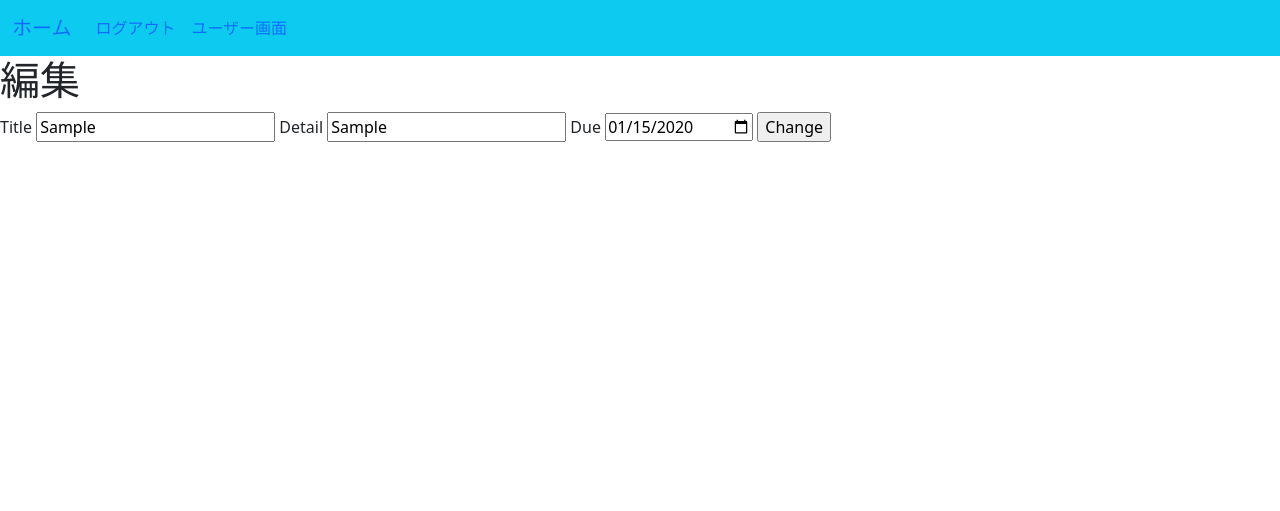
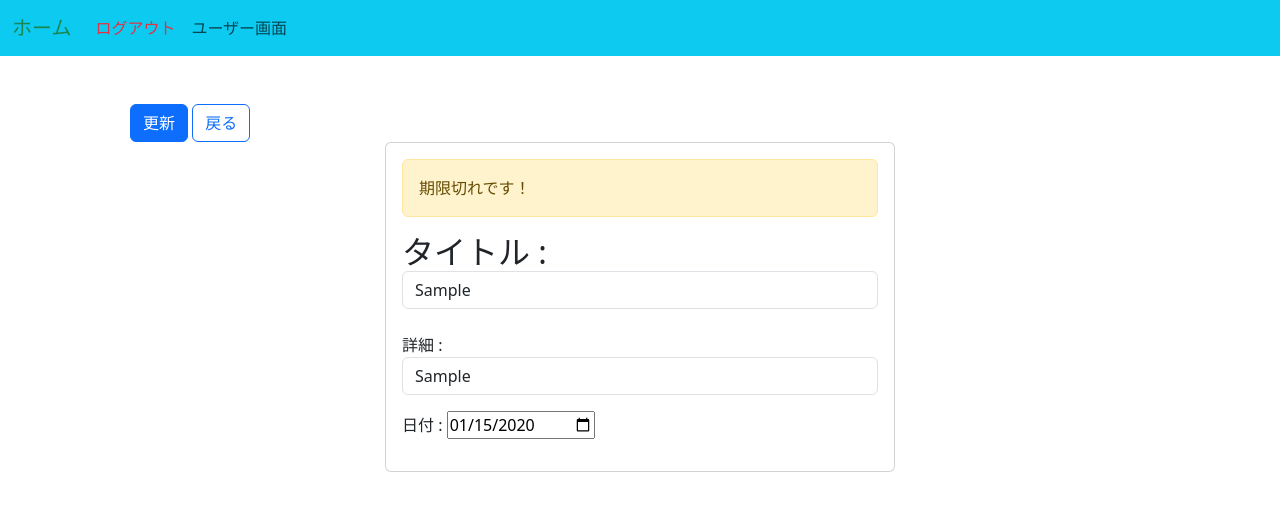
Before and after one commit to var-co-jp/todo-app-sample, a Flask app: page /update/1 in a window 1280 px wide. Shown: the top 511 px of the page. Run offline with Flask 2, Linux system fonts and the light colour scheme; a user stored in the database is signed in; tables that the repository leaves empty hold one stand-in row (values such as "Sample post"); some libraries are stand-ins or nearby versions.

Commit message:
CRUDリファクタリング

```diff
--- a/flask_todo/__init__.py
+++ b/flask_todo/__init__.py
@@ -1,11 +1,13 @@
+from flask_bootstrap import Bootstrap5
 from flask import Flask
 from flask_sqlalchemy import SQLAlchemy
 from flask_migrate import Migrate
 from flask_login import LoginManager
 
+
 login_manager = LoginManager()
 login_manager.login_view = 'todo_app.login'
-login_manager.login_message = 'ログインして下さい'
+login_manager.login_message = 'ログイン未完了です'
 
 db = SQLAlchemy()
 migrate = Migrate()
@@ -24,6 +26,7 @@
       })
     app.config['SQLALCHEMY_TRACK_MODIFICATIONS'] = False
 
+    bootstrap = Bootstrap5(app)
 
     from flask_todo.views import bp
 
--- a/flask_todo/forms.py
+++ b/flask_todo/forms.py
@@ -1,7 +1,9 @@
+from flask_wtf import FlaskForm
 from wtforms.form import Form
 from wtforms.fields import StringField, PasswordField, SubmitField, TextAreaField, DateField
 from wtforms.validators import DataRequired, Email, EqualTo
 from wtforms import ValidationError
+
 from flask_todo.models import User, Task
 
 
@@ -26,7 +28,7 @@
 
 
 class TaskForm(Form):
-    title = StringField('タイトル： ', validators=[DataRequired()])
-    due = DateField('日付:', validators=[DataRequired()], format='%Y-%m-%d')
-    detail = TextAreaField('詳細： ', validators=[DataRequired()])
+    title = StringField('タイトル', validators=[DataRequired()])
+    detail = TextAreaField('詳細', validators=[DataRequired()])
+    end_time = DateField('日付', validators=[DataRequired()], format='%Y-%m-%d')
     submit = SubmitField('登録')
--- a/flask_todo/templates/base.html
+++ b/flask_todo/templates/base.html
@@ -1,26 +1,36 @@
 <!DOCTYPE html>
 <html lang="ja">
 <head>
-    <meta charset="UTF-8">
-    <meta http-equiv="X-UA-Compatible" content="IE=edge">
-    <meta name="viewport" content="width=device-width, initial-scale=1.0">
-    <title>Document</title>
-    <link href="https://cdn.jsdelivr.net/npm/bootstrap@5.0.2/dist/css/bootstrap.min.css" rel="stylesheet" integrity="sha384-EVSTQN3/azprG1Anm3QDgpJLIm9Nao0Yz1ztcQTwFspd3yD65VohhpuuCOmLASjC" crossorigin="anonymous">
+
+    {% block head %}
+        <meta charset="UTF-8">
+        <meta http-equiv="X-UA-Compatible" content="IE=edge">
+        <meta name="viewport" content="width=device-width, initial-scale=1.0">
+        <title>
+            {% block title %}
+            {% endblock title %}
+        </title>
+        {% block styles %}
+            <!-- Bootstrap CSS -->
+            {{ bootstrap.load_css() }}
+        {% endblock styles %}
+    {% endblock head %}
+
 </head>
 <body>
     <nav class="navbar navbar-expand-lg navbar-info bg-info">
         <div class="container-fluid">
-            <a class="navbar-brand" href="{{url_for('todo_app.home')}}">ホーム</a>
+            <a class="navbar-brand text-success" href="{{url_for('todo_app.home')}}">ホーム</a>
             <button class="navbar-toggler" type="button" data-bs-toggle="collapse" data-bs-target="#navbarNavAltMarkup" aria-controls="navbarNavAltMarkup" aria-expanded="false" aria-label="Toggle navigation">
                 <span class="navbar-toggler-icon"></span>
             </button>
             <div class="collapse navbar-collapse show" id="navbarNavAltMarkup">
                 <div class="navbar-nav">
                     {% if current_user.is_authenticated %}
-                    <a class="nav-link active" aria-current="page" href="{{ url_for('todo_app.logout') }}">ログアウト</a>
+                    <a class="nav-link active text-danger" aria-current="page" href="{{ url_for('todo_app.logout') }}">ログアウト</a>
                     {% else %}
-                    <a class="nav-link" href="{{ url_for('todo_app.login') }}">ログイン</a>
-                    <a class="nav-link" href="{{ url_for('todo_app.register') }}">登録</a>
+                    <a class="nav-link text-danger" href="{{ url_for('todo_app.login') }}">ログイン</a>
+                    <a class="nav-link text-danger" href="{{ url_for('todo_app.register') }}">登録</a>
                     {% endif %}
                     <a class="nav-link" href="{{ url_for('todo_app.user') }}">ユーザー画面</a>
                     <a class="nav-link disabled" href="#" tabindex="-1" aria-disabled="true"></a>
@@ -30,6 +40,9 @@
     </nav>
     {% block content %}
     {% endblock content %}
-    <script src="https://cdn.jsdelivr.net/npm/bootstrap@5.0.2/dist/js/bootstrap.bundle.min.js" integrity="sha384-MrcW6ZMFYlzcLA8Nl+NtUVF0sA7MsXsP1UyJoMp4YLEuNSfAP+JcXn/tWtIaxVXM" crossorigin="anonymous"></script>
+    {% block scripts %}
+        <!-- Optional JavaScript -->
+        {{ bootstrap.load_js() }}
+    {% endblock scripts%}
 </body>
 </html>
--- a/flask_todo/templates/update.html
+++ b/flask_todo/templates/update.html
@@ -1,15 +1,36 @@
 {% from "_formhelpers.html" import render_field %}
 {% extends 'base.html' %}
 
+{% block title %}タスク更新画面{% endblock %}
+
 {% block content %}
-    <h1>編集</h1>
-    <form action="/update/{{ task.id }}" method="POST">
-        <label for="title">Title</label>
-        <input type="text" name="title" value={{ task.title }}>
-        <label for="detail">Detail</label>
-        <input type="text" name="detail" value={{ task.detail }}>
-        <label for="due">Due</label>
-        <input type="date" name="due" value={{ task.due.date() }} required>
-        <input type="submit" value="Change">
+<div class="container">
+    <form class="m-5" action="/update/{{ task.id }}" method="POST">
+        <button type="submit" class="btn btn-primary">更新</button>
+        <a class="btn btn-outline-primary" href="/user" role="button">戻る</a>
+        <div class="card w-50 mb-3" style="margin: auto;">
+            <div class="card-body">
+                {% if task.end_time.date() < today %}
+                <div class="alert alert-warning" role="alert">
+                    期限切れです！
+                </div>
+                {% endif %}
+                <div class="form-group pb-3">
+                    <h2 class="card-title">
+                        <label for="title">タイトル : </label>
+                        <input type="text" class="form-control" name="title" aria-describedby="title-help" value={{ task.title }}>
+                    </h2>
+                </div>
+                <div class="form-group pb-3">
+                    <label for="detail">詳細 : </label>
+                    <input type="text" class="form-control" name="detail" value={{ task.detail }}>
+                </div>
+                <div class="form-group pb-3">
+                    <label for="due">日付 : </label>
+                    <input type="date" name="end_time" value={{ task.end_time.date() }} required>
+                </div>
+            </div>
+        </div>
     </form>
+</div>
 {% endblock content %}
--- a/flask_todo/views.py
+++ b/flask_todo/views.py
@@ -2,7 +2,7 @@
 from flask_login import login_user, login_required, logout_user, current_user
 from flask_todo.forms import LoginForm, RegisterForm, TaskForm
 from flask_todo.models import User, Task
-from datetime import datetime
+from datetime import datetime, date
 from flask_todo import db
 
 bp = Blueprint('todo_app', __name__, url_prefix='')
@@ -49,7 +49,7 @@
             email = form.email.data,
             username = form.username.data,
             password = form.password.data
-        )
+            )
 
         try:
             with db.session.begin(subtransactions=True):
@@ -71,8 +71,8 @@
 def user():
     form = TaskForm(request.form)
     if request.method == 'GET':
-        tasks = Task.query.filter(Task.user_id == current_user.get_id()).order_by(Task.due).all()
-    return render_template('user.html',tasks=tasks)
+        tasks = Task.query.filter(Task.user_id == current_user.get_id()).order_by(Task.end_time).all()
+    return render_template('user.html',tasks=tasks, today=date.today())
 
 
 # 新規作成ページ
@@ -85,7 +85,7 @@
         create_task = Task(
             title = form.title.data,
             detail = form.detail.data,
-            due = form.due.data,
+            end_time = form.end_time.data,
             user_id = current_user.get_id()
             )
 
@@ -108,7 +108,7 @@
 @login_required
 def detail_task(id):
     task = Task.query.get(id)
-    return render_template('detail.html', task=task)
+    return render_template('detail.html', task=task, today=date.today())
 
 
 # 削除ページ
@@ -135,18 +135,25 @@
 @login_required
 def update_task(id):
     task = Task.query.get(id)
+    form = TaskForm(request.form)
     if request.method == 'GET':
-        return render_template('update.html', task=task)
+        return render_template('update.html', form=form , task=task, today=date.today())
     else:
         task.title = request.form.get('title')
-        task.due = datetime.strptime(request.form.get('due'), '%Y-%m-%d')
+        task.end_time = datetime.strptime(request.form.get('end_time'), '%Y-%m-%d')
         task.detail = request.form.get('detail')
 
         update_task = Task(
             title = task.title,
-            due = task.due,
+            end_time = task.end_time,
             detail = task.detail
             )
+
+        # update_task = Task(
+        #     title = form.title.data,
+        #     detail = form.detail.data,
+        #     end_time = form.end_time.data
+        # )
 
         try:
             db.session.commit()
```
Also changed, not shown: flask_todo/models.py (+8 -1 lines), flask_todo/templates/create_task.html (+19 -7 lines), flask_todo/templates/detail.html (+23 -12 lines), flask_todo/templates/home.html (+24 -2 lines), flask_todo/templates/login.html (+14 -3 lines), flask_todo/templates/register.html (+19 -6 lines), flask_todo/templates/user.html (+24 -14 lines), flask_todo/templates/welcome.html (+21 -1 lines).
